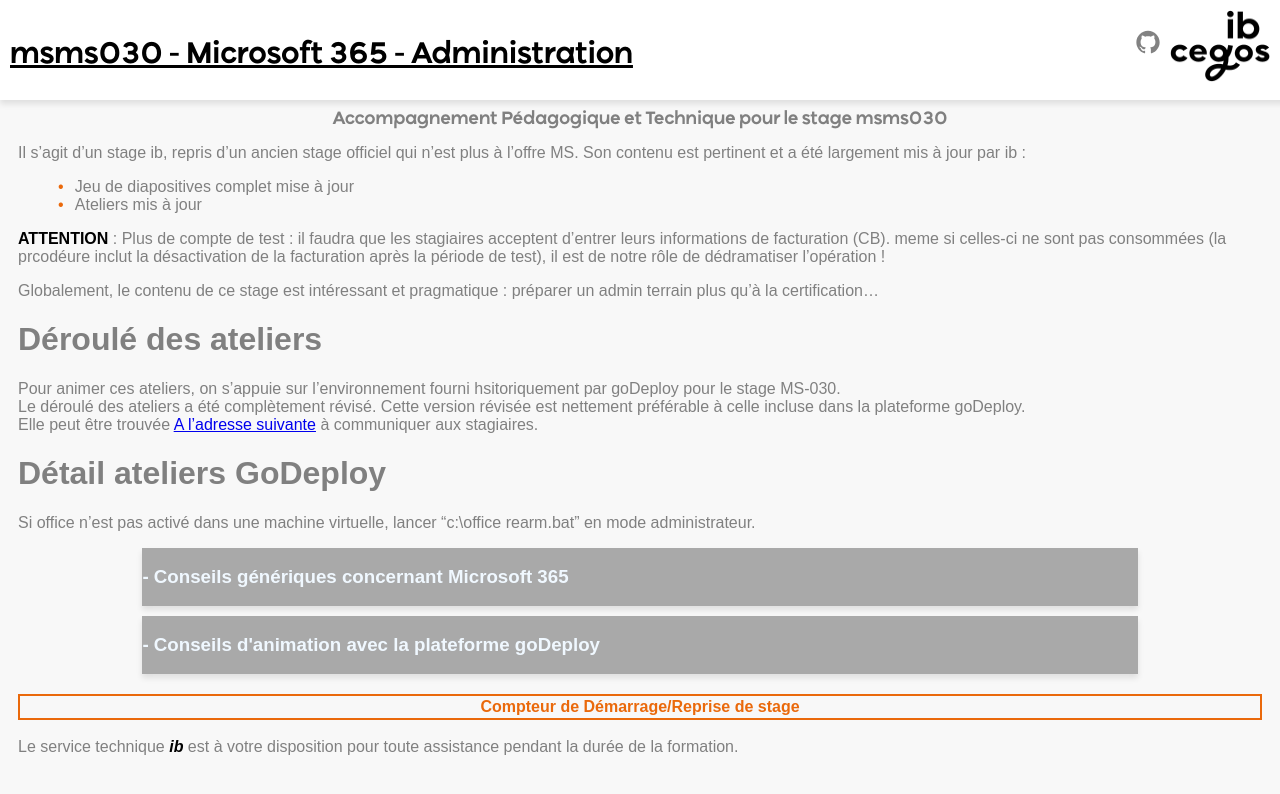
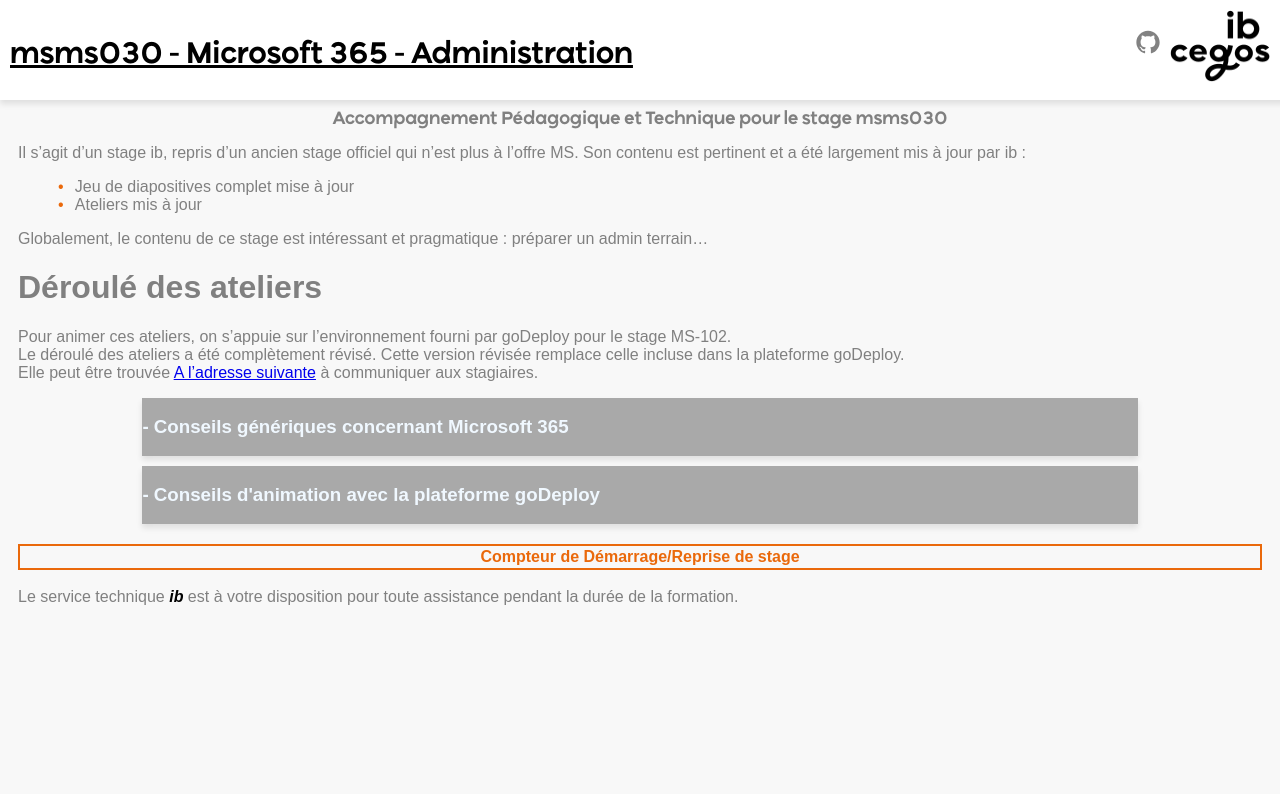
Before and after one commit to renaudwangler/ib-apts, a Jekyll site: the page built from stages/msms030.md, in a window 1280 px wide. Shown: the top 794 px of the page. Built offline with Jekyll 4.4.1, drawn with Linux system fonts in a browser that asks for light colours; our own code applies the rules of GitHub Pages for plain Markdown files.

Commit message:
Update msms030.md

```diff
--- a/stages/msms030.md
+++ b/stages/msms030.md
@@ -2,19 +2,15 @@
 title: Microsoft 365 - Administration
 goDeploy: true
 m365: true
-lastEdit: 04/04/2023
+lastEdit: 07/12/2023
 ---
 Il s'agit d'un stage ib, repris d'un ancien stage officiel qui n'est plus à l'offre MS.
 Son contenu est pertinent et a été largement mis à jour par ib :
 - Jeu de diapositives complet mise à jour
 - Ateliers mis à jour
 
-**ATTENTION** : Plus de compte de test : il faudra que les stagiaires acceptent d'entrer leurs informations de facturation (CB). meme si celles-ci ne sont pas consommées (la prcodéure inclut la désactivation de la facturation après la période de test), il est de notre rôle de dédramatiser l'opération !
-
-Globalement, le contenu de ce stage est intéressant et pragmatique : préparer un admin terrain plus qu'à la certification...
+Globalement, le contenu de ce stage est intéressant et pragmatique : préparer un admin terrain...
 # Déroulé des ateliers
-Pour animer ces ateliers, on s'appuie sur l'environnement fourni hsitoriquement par goDeploy pour le stage MS-030.
-Le déroulé des ateliers a été complètement révisé. Cette version révisée est nettement préférable à celle incluse dans la plateforme goDeploy.
-Elle peut être trouvée [A l'adresse suivante](https://github.com/renaudwangler/ib/tree/master/labs/msms030) à communiquer aux stagiaires.
-# Détail ateliers GoDeploy
-Si office n'est pas activé dans une machine virtuelle, lancer "c:\office rearm.bat" en mode administrateur.
+Pour animer ces ateliers, on s'appuie sur l'environnement fourni par goDeploy pour le stage MS-102.
+Le déroulé des ateliers a été complètement révisé. Cette version révisée remplace celle incluse dans la plateforme goDeploy.
+Elle peut être trouvée [A l'adresse suivante](https://renaudwangler.github.io/ib-labs/msms030fr) à communiquer aux stagiaires.
```
